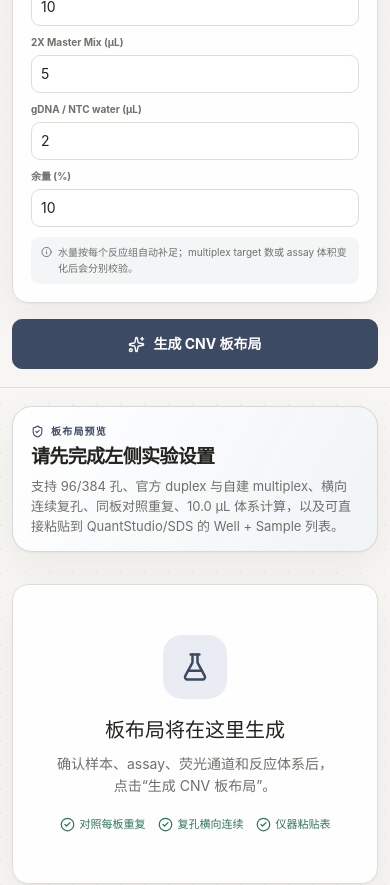
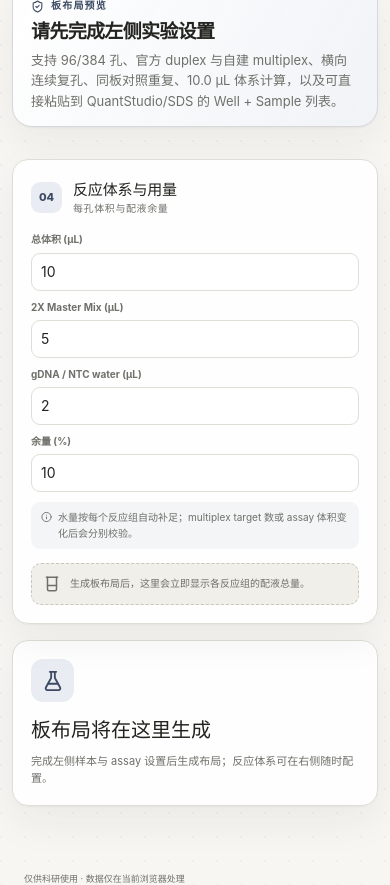
Before and after one commit to annayzhu/CNV_Analysis_Plate_Layout_Planner, a Next.js app: page / in a window 390 px wide. Shown: the part 1900-2785 px from the top of the page. Built offline with nearby package versions, Linux system fonts and the light colour scheme.

Commit message:
Align CNV workbench with qPCR layout

```diff
--- a/app/CnvPlanner.tsx
+++ b/app/CnvPlanner.tsx
@@ -190,6 +190,7 @@ export function CnvPlanner() {
   const reporterIsDuplicate = (reporter: string) => duplicateReporters.has(reporter.trim().toLocaleUpperCase());
 
   useEffect(() => {
+    const restoreTimer = window.setTimeout(() => {
       try {
         const raw = localStorage.getItem(STORAGE_KEY);
         if (!raw) return;
@@ -203,24 +204,20 @@ export function CnvPlanner() {
         setReference(LEGACY_PRESET_ASSAY_IDS.has(stored.reference.assayId) ? { ...stored.reference, assayId: "" } : stored.reference);
         setReplicates(stored.replicates);
         setLayoutPreset(stored.layoutPreset);
-      setLoadingPattern(stored.loadingPattern);
+        setLoadingPattern(stored.plateType === 96 ? "sequential" : stored.loadingPattern);
         setReactionSystem(stored.reactionSystem);
         setPlan(stored.plan);
         setSavedAt(stored.savedAt);
       } catch {
         localStorage.removeItem(STORAGE_KEY);
       }
+    }, 0);
+    return () => window.clearTimeout(restoreTimer);
   }, []);
 
   useEffect(() => {
     document.documentElement.lang = language === "zh" ? "zh-CN" : "en";
   }, [language]);
-
-  useEffect(() => {
-    if (plateType === 96 && loadingPattern === "interleaved-8-channel") {
-      setLoadingPattern("sequential");
-    }
-  }, [plateType, loadingPattern]);
 
   function markDirty() {
     setIsDirty(true);
@@ -407,7 +404,7 @@ export function CnvPlanner() {
               <div className="plate-picker">
                 {([96, 384] as const).map((type) => {
                   const size = getPlateDimensions(type);
-                  return <button key={type} className={`plate-choice ${plateType === type ? "selected" : ""}`} onClick={() => { setPlateType(type); markDirty(); }}>
+                  return <button key={type} className={`plate-choice ${plateType === type ? "selected" : ""}`} onClick={() => { setPlateType(type); if (type === 96) setLoadingPattern("sequential"); markDirty(); }}>
                     <span><span className="plate-choice-name">{tr(`${type} 孔板`, `${type}-well plate`)}</span><span className="plate-choice-meta">{tr(`${size.rows} 行 × ${size.columns} 列`, `${size.rows} rows × ${size.columns} columns`)}</span></span>
                     <span className="plate-mini" aria-hidden="true">{Array.from({ length: 12 }).map((_, index) => <span key={index} />)}</span>
                   </button>;
@@ -478,17 +475,6 @@ export function CnvPlanner() {
               {duplicateReporters.size > 0 && <p className="reporter-error-note"><AlertTriangle size={14} />{tr("Multiplex 同孔 Reporter 不可重复。", "Reporter channels must be distinct within a multiplex well.")}</p>}
             </section>
 
-            <section className="card section-card">
-              <div className="section-heading"><span>04</span><div><h3>{tr("反应体系与用量", "Reaction setup & volumes")}</h3><p>{tr("每孔体积与配液余量", "Per-well volumes & overage")}</p></div></div>
-              <div className="field-row two">
-                <label><span>{tr("总体积", "Total volume")} (µL)</span><input type="number" step={0.5} value={reactionSystem.totalPerWellUl} onChange={(event) => { setReactionSystem((current) => ({ ...current, totalPerWellUl: Number(event.target.value) })); markDirty(); }} /></label>
-                <label><span>2X Master Mix (µL)</span><input type="number" step={0.5} value={reactionSystem.masterMixPerWellUl} onChange={(event) => { setReactionSystem((current) => ({ ...current, masterMixPerWellUl: Number(event.target.value) })); markDirty(); }} /></label>
-                <label><span>gDNA / NTC water (µL)</span><input type="number" step={0.5} value={reactionSystem.templatePerWellUl} onChange={(event) => { setReactionSystem((current) => ({ ...current, templatePerWellUl: Number(event.target.value) })); markDirty(); }} /></label>
-                <label><span>{tr("余量", "Overage")} (%)</span><input type="number" step={1} value={reactionSystem.overagePercent} onChange={(event) => { setReactionSystem((current) => ({ ...current, overagePercent: Number(event.target.value) })); markDirty(); }} /></label>
-              </div>
-              <p className="micro-note"><Info size={14} />{tr("水量按每个反应组自动补足；multiplex target 数或 assay 体积变化后会分别校验。", "Water is calculated per reaction set; multiplex target count and assay-volume changes are validated independently.")}</p>
-            </section>
-
             <button className="button button-primary generate-button" disabled={duplicateReporters.size > 0} onClick={generatePlan}><Sparkles size={17} />{tr("生成 CNV 板布局", "Generate CNV layout")}</button>
           </aside>
 
@@ -511,12 +497,15 @@ export function CnvPlanner() {
             </section>
 
           <section className="result-content">
+            <div className="layout-workbench">
+              <div className="plate-stage">
                 {!plan || !plate ? (
-              <div className="empty-state card">
-                <div className="empty-icon"><FlaskConical size={30} /></div>
+                  <div className="empty-state compact-empty-state card">
+                    <div className="empty-icon"><FlaskConical size={22} /></div>
+                    <div>
                       <h3>{tr("板布局将在这里生成", "Your plate layout will appear here")}</h3>
-                <p>{tr("确认样本、assay、荧光通道和反应体系后，点击“生成 CNV 板布局”。", "Confirm the samples, assays, reporter channels, and reaction setup, then select Generate CNV layout.")}</p>
-                <div className="empty-checks"><span><CheckCircle2 size={15} />{tr("对照每板重复", "Controls on every plate")}</span><span><CheckCircle2 size={15} />{tr("复孔横向连续", "Contiguous replicates")}</span><span><CheckCircle2 size={15} />{tr("仪器粘贴表", "Instrument paste list")}</span></div>
+                      <p>{tr("完成左侧样本与 assay 设置后生成布局；反应体系可在右侧随时配置。", "Complete the sample and assay setup on the left, then generate the layout; configure the reaction setup on the right at any time.")}</p>
+                    </div>
                   </div>
                 ) : (
                   <>
@@ -533,6 +522,7 @@ export function CnvPlanner() {
                       <button className="button button-primary" disabled={reactionErrors.length > 0} onClick={() => exportAllPlates(plan, reactionSystem)}><Download size={15} />{tr("导出全部", "Export all")}</button>
                     </div>
                   </div>
+                  <p className="copy-helper"><Info size={12} />{tr("“含表头”复制 Well 与 Sample 两列及列名；“无表头”只复制数据行。两者都用于将当前板的样本列表直接粘贴到 QuantStudio/SDS。", "With headers copies the Well and Sample column names plus data; without headers copies data rows only. Both formats paste the current plate sample list directly into QuantStudio/SDS.")}</p>
 
                   <div className="plate-tabs">
                     {plan.plates.map((item, index) => (
@@ -597,10 +587,32 @@ export function CnvPlanner() {
                   </div>}
                 </section>
 
-                {requirements && (
-                  <section className="card reaction-card">
-                    <div className="plate-toolbar"><div><span className="eyebrow">REACTION SETUP</span><h3>{tr(`${reactionSystem.totalPerWellUl.toFixed(1)} µL 公共反应液与模板需求`, `${reactionSystem.totalPerWellUl.toFixed(1)} µL master-mix and template requirements`)}</h3></div><span className="pill"><Beaker size={14} />{reactionSystem.overagePercent}% overage</span></div>
-                    <div className="mix-groups">
+                <section className="card paste-preview">
+                  <div className="plate-toolbar"><div><span className="eyebrow">INSTRUMENT SAMPLE LIST</span><h3>{tr("仪器样本列表预览", "Instrument sample-list preview")}</h3></div><span className="pill"><Clipboard size={14} />Well + Sample</span></div>
+                  <div className="paste-table-wrap"><table><thead><tr><th>Well</th><th>Sample</th></tr></thead><tbody>{plate.wells.slice(0, 16).map((well) => <tr key={well.id}><td>{formatWellId(well.row, well.column, plateType)}</td><td>{well.sample}</td></tr>)}</tbody></table><div className="fade-note">{tr(`导出 Excel 含完整 ${plateType} 行列表，并同时提供“含表头”和“无表头”两个工作表。`, `The Excel export contains the complete ${plateType}-well list, with separate sheets for versions with and without headers.`)}</div></div>
+                </section>
+                  </>
+                )}
+              </div>
+
+              <aside className="reaction-column" aria-label={tr("反应体系与用量", "Reaction setup and volumes")}>
+                <section className="card reaction-card reaction-panel">
+                  <div className="section-heading reaction-heading"><span>04</span><div><h3>{tr("反应体系与用量", "Reaction setup & volumes")}</h3><p>{tr("每孔体积与配液余量", "Per-well volumes & overage")}</p></div></div>
+                  <div className="field-row two reaction-input-grid">
+                    <label><span>{tr("总体积", "Total volume")} (µL)</span><input type="number" step={0.5} value={reactionSystem.totalPerWellUl} onChange={(event) => { setReactionSystem((current) => ({ ...current, totalPerWellUl: Number(event.target.value) })); markDirty(); }} /></label>
+                    <label><span>2X Master Mix (µL)</span><input type="number" step={0.5} value={reactionSystem.masterMixPerWellUl} onChange={(event) => { setReactionSystem((current) => ({ ...current, masterMixPerWellUl: Number(event.target.value) })); markDirty(); }} /></label>
+                    <label><span>gDNA / NTC water (µL)</span><input type="number" step={0.5} value={reactionSystem.templatePerWellUl} onChange={(event) => { setReactionSystem((current) => ({ ...current, templatePerWellUl: Number(event.target.value) })); markDirty(); }} /></label>
+                    <label><span>{tr("余量", "Overage")} (%)</span><input type="number" step={1} value={reactionSystem.overagePercent} onChange={(event) => { setReactionSystem((current) => ({ ...current, overagePercent: Number(event.target.value) })); markDirty(); }} /></label>
+                  </div>
+                  <p className="micro-note"><Info size={14} />{tr("水量按每个反应组自动补足；multiplex target 数或 assay 体积变化后会分别校验。", "Water is calculated per reaction set; multiplex target count and assay-volume changes are validated independently.")}</p>
+
+                  {requirements ? (
+                    <div className="reaction-results">
+                      <div className="reaction-results-heading">
+                        <div><span className="eyebrow">REACTION SETUP</span><h3>{tr(`${reactionSystem.totalPerWellUl.toFixed(1)} µL 配液需求`, `${reactionSystem.totalPerWellUl.toFixed(1)} µL mix requirements`)}</h3></div>
+                        <span className="pill"><Beaker size={14} />{reactionSystem.overagePercent}% overage</span>
+                      </div>
+                      <div className="mix-groups reaction-mix-groups">
                         {requirements.groups.map((group) => (
                           <article className="mix-group" key={group.reactionSet.id}>
                             <div className="mix-title"><div><strong>{group.reactionSet.name}</strong><span>{tr(`${group.wells} 孔 · 配制 ${group.preparationReactions} 个反应`, `${group.wells} wells · prepare ${group.preparationReactions} reactions`)}</span></div><b>{group.mixDispensePerWellUl.toFixed(1)} µL/{tr("孔", "well")}</b></div>
@@ -609,15 +621,13 @@ export function CnvPlanner() {
                           </article>
                         ))}
                       </div>
+                    </div>
+                  ) : (
+                    <div className="reaction-awaiting"><Beaker size={18} /><span>{tr("生成板布局后，这里会立即显示各反应组的配液总量。", "Generate the plate layout to see preparation totals for every reaction set here.")}</span></div>
+                  )}
                 </section>
-                )}
-
-                <section className="card paste-preview">
-                  <div className="plate-toolbar"><div><span className="eyebrow">INSTRUMENT SAMPLE LIST</span><h3>{tr("仪器样本列表预览", "Instrument sample-list preview")}</h3></div><span className="pill"><Clipboard size={14} />Well + Sample</span></div>
-                  <div className="paste-table-wrap"><table><thead><tr><th>Well</th><th>Sample</th></tr></thead><tbody>{plate.wells.slice(0, 16).map((well) => <tr key={well.id}><td>{formatWellId(well.row, well.column, plateType)}</td><td>{well.sample}</td></tr>)}</tbody></table><div className="fade-note">{tr(`导出 Excel 含完整 ${plateType} 行列表，并同时提供“含表头”和“无表头”两个工作表。`, `The Excel export contains the complete ${plateType}-well list, with separate sheets for versions with and without headers.`)}</div></div>
-                </section>
-              </>
-            )}
+              </aside>
+            </div>
           </section>
           </main>
       </div>
--- a/app/globals.css
+++ b/app/globals.css
@@ -47,7 +47,7 @@ button:focus-visible, input:focus-visible, textarea:focus-visible, select:focus-
   outline-offset: 2px;
 }
 
-.app-shell { min-height: 100vh; }
+.app-shell { min-height: 100vh; overflow-x: clip; }
 .topbar {
   position: sticky;
   z-index: 50;
@@ -113,8 +113,23 @@ button:focus-visible, input:focus-visible, textarea:focus-visible, select:focus-
 
 .workspace { display: grid; width: min(1800px, 100%); min-height: calc(100vh - 68px); margin: 0 auto; grid-template-columns: minmax(350px, 390px) minmax(0, 1fr); }
 .sidebar { position: relative; z-index: 2; align-self: start; min-height: calc(100vh - 68px); padding: 24px 18px 48px 24px; border-right: 1px solid rgba(222,221,214,.88); background: rgba(247,246,242,.66); }
-.main-area { min-width: 0; padding: 24px 24px 64px; }
-.result-content { display: grid; gap: 16px; }
+.main-area { min-width: 0; max-width: 100%; padding: 24px 24px 64px; }
+.result-content { display: grid; min-width: 0; max-width: 100%; gap: 16px; }
+.layout-workbench { display: grid; min-width: 0; max-width: 100%; align-items: start; grid-template-columns: minmax(0, 1fr) minmax(330px, 370px); gap: 16px; }
+.plate-stage { display: grid; min-width: 0; max-width: 100%; gap: 16px; }
+.reaction-column { min-width: 0; }
+.reaction-panel { position: sticky; top: 84px; overflow: auto; max-height: calc(100vh - 104px); padding: 18px; overscroll-behavior: contain; }
+.reaction-heading { margin-bottom: 12px; }
+.reaction-input-grid { margin-top: 0; }
+.reaction-results { margin-top: 16px; padding-top: 16px; border-top: 1px solid var(--border); }
+.reaction-results-heading { display: flex; align-items: flex-start; justify-content: space-between; gap: 10px; margin-bottom: 11px; }
+.reaction-results-heading .eyebrow { margin-bottom: 4px; }
+.reaction-results-heading h3 { margin: 0; font-size: 13px; }
+.reaction-mix-groups { grid-template-columns: minmax(0, 1fr); }
+.reaction-mix-groups .mix-group { min-width: 0; }
+.reaction-panel table { table-layout: fixed; }
+.reaction-panel th, .reaction-panel td { overflow-wrap: anywhere; }
+.reaction-awaiting { display: flex; align-items: center; gap: 9px; margin-top: 14px; padding: 11px; border: 1px dashed var(--border-strong); border-radius: 10px; background: var(--surface-soft); color: var(--muted); font-size: 10px; }
 .hero-strip {
   display: grid;
   overflow: hidden;
@@ -199,20 +214,28 @@ input:hover, textarea:hover, select:hover { border-color: var(--border-strong);
 .generate-button { width: 100%; min-height: 50px; font-size: 14px; }
 
 .empty-state { display: grid; min-height: 300px; place-content: center; padding: 40px; text-align: center; }
+.compact-empty-state { min-height: 112px; grid-template-columns: auto minmax(0, 1fr); place-content: initial; align-items: center; gap: 13px; padding: 18px; text-align: left; }
+.compact-empty-state .empty-icon { width: 43px; height: 43px; margin: 0; border-radius: 12px; }
+.compact-empty-state h3 { margin-bottom: 3px; font-size: 15px; }
+.compact-empty-state p { max-width: none; margin: 0; font-size: 11px; }
 .empty-icon { display: grid; width: 64px; height: 64px; margin: 0 auto 16px; place-items: center; border-radius: 19px; background: var(--navy-soft); color: var(--navy); }
 .empty-state h3 { margin: 0 0 7px; font-size: 20px; }
 .empty-state p { max-width: 480px; margin: 0 auto; color: var(--muted); }
 .empty-checks { display: flex; flex-wrap: wrap; justify-content: center; gap: 12px; margin-top: 20px; color: var(--green); font-size: 11px; }
 .empty-checks span { display: inline-flex; align-items: center; gap: 5px; }
 
-.plate-card, .qa-card, .reaction-card, .paste-preview, .well-editor { padding: 18px; }
+.plate-card, .qa-card, .reaction-card, .paste-preview, .well-editor { min-width: 0; max-width: 100%; padding: 18px; }
 .plate-toolbar { display: flex; align-items: center; justify-content: space-between; gap: 16px; margin-bottom: 14px; }
+.plate-card .plate-toolbar { align-items: flex-start; flex-wrap: wrap; }
+.plate-card .plate-actions { flex-wrap: wrap; justify-content: flex-end; }
+.copy-helper { display: flex; align-items: flex-start; gap: 5px; margin: -5px 0 12px; color: var(--muted); font-size: 9px; line-height: 1.45; }
+.copy-helper svg { flex: 0 0 auto; margin-top: 1px; }
 .plate-tabs { display: flex; gap: 6px; margin: 0 -2px 12px; overflow-x: auto; padding: 2px; }
 .plate-tabs button { display: flex; min-width: 83px; flex-direction: column; align-items: flex-start; padding: 7px 10px; border: 1px solid var(--border); border-radius: 9px; background: white; cursor: pointer; font-size: 11px; font-weight: 800; }
 .plate-tabs button span { color: var(--muted); font-size: 8px; font-weight: 500; }
 .plate-tabs button.active { border-color: var(--navy); background: var(--navy); color: white; }
 .plate-tabs button.active span { color: rgba(255, 255, 255, .7); }
-.plate-scroll { overflow: auto; padding: 8px; border: 1px solid var(--border); border-radius: 12px; background: #fafaf8; }
+.plate-scroll { overflow: auto; width: 100%; max-width: 100%; padding: 8px; border: 1px solid var(--border); border-radius: 12px; background: #fafaf8; overscroll-behavior: contain; }
 .plate-grid { display: grid; min-width: max-content; gap: 4px; align-items: stretch; }
 .corner-cell, .column-header, .row-header { display: grid; min-height: 25px; place-items: center; color: var(--muted); font-size: 9px; font-weight: 800; }
 .well { position: relative; display: flex; min-height: 60px; flex-direction: column; align-items: center; justify-content: center; gap: 1px; overflow: hidden; padding: 12px 4px 5px; border: 1px solid #d8dde4; border-radius: 7px; background: var(--navy-soft); cursor: pointer; text-align: center; }
@@ -279,6 +302,9 @@ footer { display: flex; justify-content: space-between; gap: 20px; padding: 16px
 
 @media (max-width: 1180px) {
   .workspace { grid-template-columns: minmax(320px, 350px) minmax(0, 1fr); }
+  .layout-workbench { grid-template-columns: 1fr; }
+  .reaction-column { grid-row: 1; }
+  .reaction-panel { position: static; max-height: none; }
   .hero-strip { grid-template-columns: 1fr; }
   .summary-grid { grid-template-columns: repeat(4, minmax(110px, 1fr)); }
 }
@@ -296,6 +322,7 @@ footer { display: flex; justify-content: space-between; gap: 20px; padding: 16px
   .sidebar { padding: 18px 12px; }
   .hero-strip { grid-template-columns: 1fr; gap: 16px; }
   .summary-grid { grid-template-columns: repeat(2, minmax(0, 1fr)); }
+  .reaction-input-grid { grid-template-columns: repeat(2, minmax(0, 1fr)); }
   .control-column { grid-template-columns: 1fr; }
   .plate-toolbar { align-items: flex-start; flex-direction: column; }
   .plate-actions { width: 100%; flex-wrap: wrap; }
@@ -311,6 +338,7 @@ footer { display: flex; justify-content: space-between; gap: 20px; padding: 16px
   .topbar-actions { width: 100%; justify-content: flex-start; }
   .save-status { justify-content: flex-start; }
   .mode-cards, .field-row.two { grid-template-columns: 1fr; }
+  .compact-empty-state { grid-template-columns: 1fr; }
   .assay-row { grid-template-columns: 1fr 1fr; }
   .assay-row > :nth-child(5) { grid-column: 2; justify-self: end; }
   .language-switch > svg { display: none; }
```
Also changed, not shown: 2 other files (tests, documents, lock files or other folders). Lines whose indentation alone changed are shown as unchanged.
